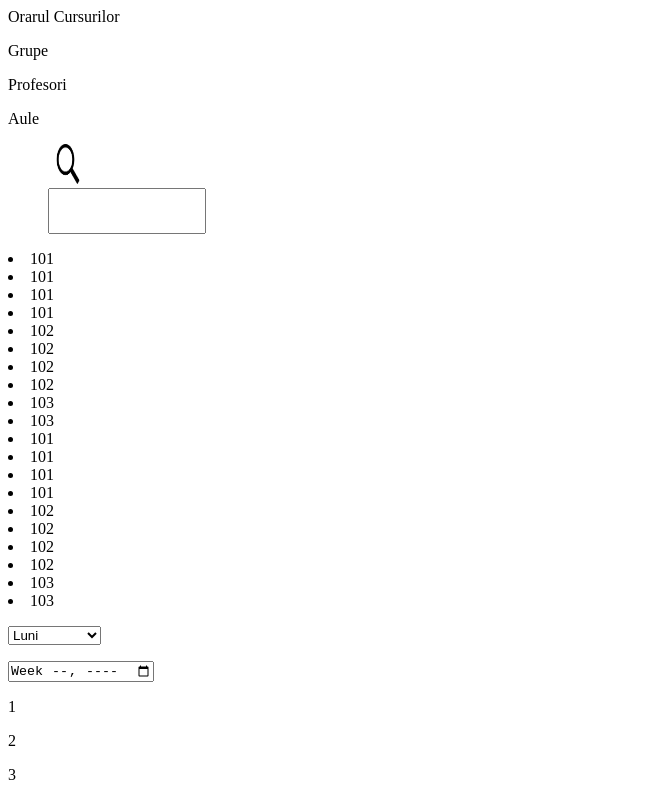
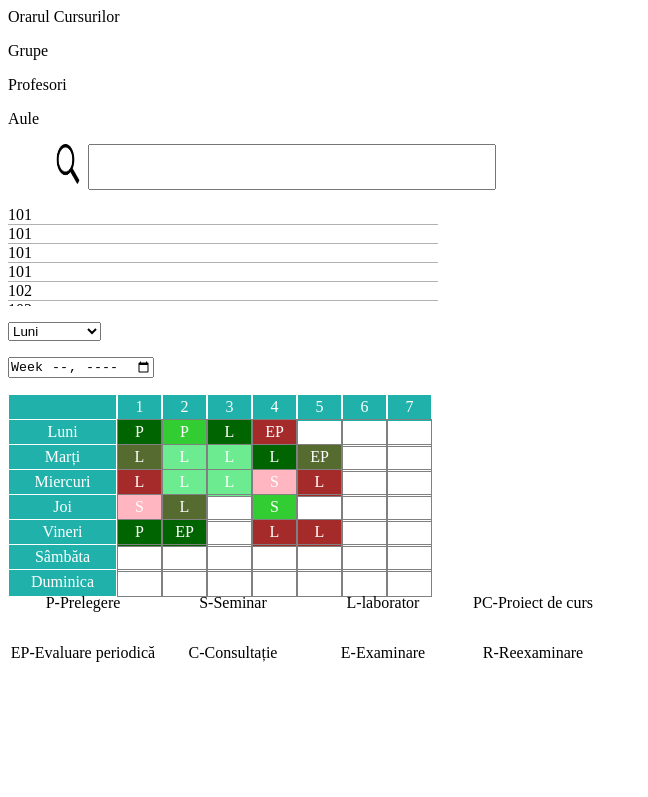
Before and after one commit to AdamDenis/orarUsarb, a plain HTML site: page index.html in a window 1280 px wide. Shown: the top 797 px of the page, without its empty margins (0-648 px from the left). Drawn offline with Linux system fonts and the light colour scheme.

Commit message:
add history

```diff
--- a/index.html
+++ b/index.html
@@ -11,7 +11,7 @@
 </head>
 
 <body>
-    <section>
+    <section id="orar">
         <header>
             Orarul Cursurilor
         </header>
@@ -133,17 +133,17 @@
             <p class="tablelesson"></p>
         </div>
         <div>
-            <div>
+            <div class="history">
                 <p>P-Prelegere</p>
                 <p>S-Seminar</p>
                 <p>L-laborator</p>
                 <p>PC-Proiect de curs</p>
             </div>
-            <div>
+            <div class="history">
                 <p>EP-Evaluare periodică</p>
-                <p></p>
-                <p></p>
-                <p></p>
+                <p>C-Consultație</p>
+                <p>E-Examinare</p>
+                <p>R-Reexaminare</p>
             </div>
         </div>
     </section>
--- a/style.css
+++ b/style.css
@@ -4,6 +4,98 @@
 }
 
 #find-main {
-    width: 150px;
+    width: 400px;
     height: 40px;
 }
+
+.input {
+    display: grid;
+    grid-template-columns: 40px 400px;
+}
+
+.list {
+    height: 100px;
+    max-height: 100px;
+    width: 430px;
+    font-size: 16px;
+    background-color: white;
+    color: black;
+    overflow-y: scroll;
+}
+
+.list li {
+    list-style: none;
+    border-bottom: 1px solid #b5b0b0;
+}
+
+.calendar {
+    display: grid;
+    grid-template-columns: 109px 45px 45px 45px 45px 45px 45px 45px;
+    grid-template-rows: repeat(8, 25px);
+}
+
+.day {
+    width: 107px;
+    height: 23px;
+    background-color: lightseagreen;
+    color: white;
+    border: 1px solid white;
+    margin: opx;
+}
+
+.lesson {
+    width: 43px;
+    height: 23px;
+    background-color: lightseagreen;
+    color: white;
+    border: 1px solid white;
+    margin: opx;
+}
+
+.tablelesson {
+    width: 43px;
+    height: 23px;
+    border: 1px solid grey;
+}
+
+.calendar p {
+    text-align: center;
+    padding-top: 3px;
+}
+
+.bp {
+    background-color: darkgreen;
+    color: white;
+}
+
+.sd {
+    background-color: limegreen;
+    color: white;
+}
+
+.ag {
+    background-color: brown;
+    color: white;
+}
+
+.en {
+    background-color: darkolivegreen;
+    color: white;
+}
+
+.ppw {
+    background-color: #6ceb90;
+    color: white;
+}
+
+.math {
+    background-color: lightpink;
+    color: white;
+}
+
+.history {
+    display: grid;
+    grid-template-columns: repeat(4, 150px);
+    align-items: center;
+    text-align: center;
+}
```
